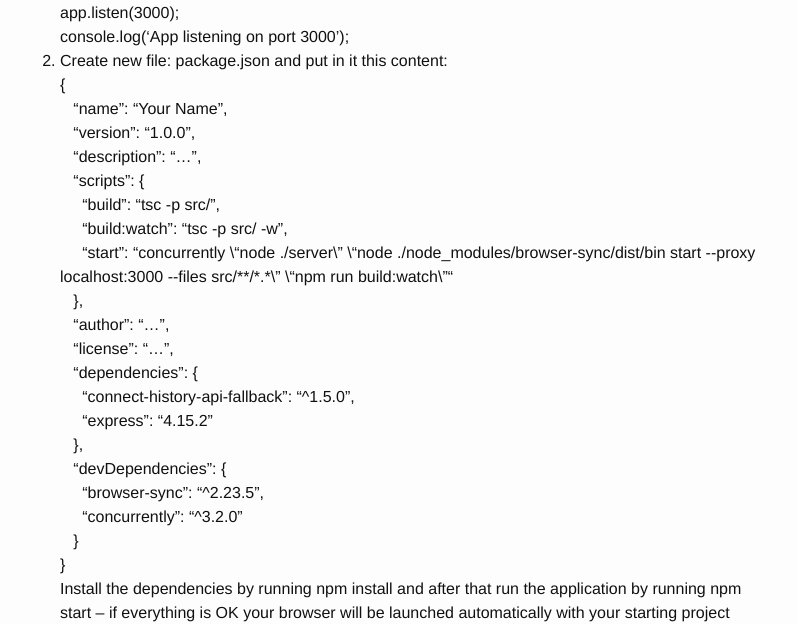
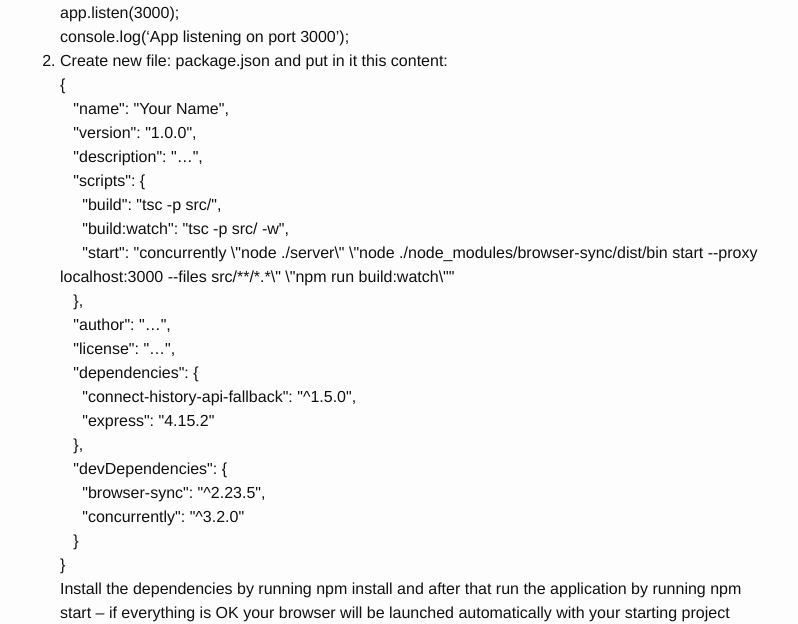
Before and after one commit to meir-ohayon/meir-ohayon.github.io, a Jekyll site: the page built from _posts/2018-01-21-adjusting-angular-plunker-setup-for-local-development-setup.md, in a window 1280 px wide and 900 px high, scrolled down 1905 px. Shown: the part 160-784 px from the top of the window, without its empty margins (240-1038 px from the left). Built offline with Jekyll 4.4.1, drawn with Linux system fonts in a browser that asks for light colours; comment, search, counter and statistics services are not loaded; some of the changed text lies outside the part shown.

Commit message:
Update 2018-01-21-adjusting-angular-plunker-setup-for-local-development-setup.md

```diff
--- a/_posts/2018-01-21-adjusting-angular-plunker-setup-for-local-development-setup.md
+++ b/_posts/2018-01-21-adjusting-angular-plunker-setup-for-local-development-setup.md
@@ -8,9 +8,9 @@ categories: angular
 Download the plunker angular setup by visiting https://plnkr.co/ and clicking the 'Launch the Editor' button, then in the top menu choose New->Angular , after it will finish loading click the download button in the top right corner to download this setup as a zip file, create folder for your project and extract it there , and for converting it to local development setup follow those steps:
 
 ## In index.html
-1.	Change from &lt;base href="." /&gt; to &lt;base href="/" /&gt;
-2.	Add bellow this: &lt;meta charset="UTF-8"&gt;&lt;meta name="viewport" content="width=device-width, initial-scale=1"&gt;
-3.	Change from &lt;script src="config.js"&gt;&lt;/script&gt; to &lt;script src="systemjs.config.js"&gt;&lt;/script&gt;<br>Change also the file name !
+1.	Change from &lt;base href=\".\" /&gt; to &lt;base href=\"/\" /&gt;
+2.	Add bellow this: &lt;meta charset=\"UTF-8\"&gt;&lt;meta name=\"viewport\" content=\"width=device-width, initial-scale=1\"&gt;
+3.	Change from &lt;script src=\"config.js\"&gt;&lt;/script&gt; to &lt;script src=\"systemjs.config.js\"&gt;&lt;/script&gt;<br>Change also the file name !
 4.	Change from: System.import('app')<br>to: System.import('src/main.js')
 
 ## In systemjs.config.js (you have changed to this name from config.js)
@@ -25,7 +25,7 @@ Create the file tsconfig.json and copy its content from here:<br>
 
 ## Back in the root folder
 1.	Create new file: server.js and put in it this content:<br>process.env.NODE_ENV = 'production';<br>var history = require('connect-history-api-fallback');<br>var express = require('express');<br>var app = express();<br>app.use(history({ htmlAcceptHeaders: ['text/html', 'application/xhtml+xml'] }));<br>app.use(express.static(__dirname)); <br>app.listen(3000);<br>console.log('App listening on port 3000');
-2.	Create new file: package.json and put in it this content:<br>{<br>  &nbsp;&nbsp;  "name": "Your Name",<br>  &nbsp;&nbsp;  "version": "1.0.0",<br>  &nbsp;&nbsp;  "description": "…",<br>  &nbsp;&nbsp;  "scripts": {<br>   &nbsp;&nbsp;&nbsp;&nbsp;    "build": "tsc -p src/",<br>   &nbsp;&nbsp;&nbsp;&nbsp;    "build:watch": "tsc -p src/ -w",<br>   &nbsp;&nbsp;&nbsp;&nbsp;    "start": "concurrently \\"node ./server\\" \\"node ./node_modules/browser-sync/dist/bin start \-\-proxy localhost:3000 \-\-files src/\*\*/\*\.\*\\" \\"npm run build:watch\\""<br> &nbsp;&nbsp;   },<br>  &nbsp;&nbsp;  "author": "…",<br>  &nbsp;&nbsp;  "license": "…",<br>  &nbsp;&nbsp;  "dependencies": {<br>     &nbsp;&nbsp;&nbsp;&nbsp;    "connect-history-api-fallback": "^1.5.0",<br>   &nbsp;&nbsp;&nbsp;&nbsp;      "express": "4.15.2"<br>  &nbsp;&nbsp;  },<br>  &nbsp;&nbsp;  "devDependencies": {<br>   &nbsp;&nbsp;&nbsp;&nbsp;     "browser-sync": "^2.23.5",<br>   &nbsp;&nbsp;&nbsp;&nbsp;     "concurrently": "^3.2.0"<br>  &nbsp;&nbsp;  }<br>}<br>Install the dependencies by running npm install and after that run the application by running npm start – if everything is OK your browser will be launched automatically with your starting project page.<br>
+2.	Create new file: package.json and put in it this content:<br>{<br>  &nbsp;&nbsp;  \"name\": \"Your Name\",<br>  &nbsp;&nbsp;  \"version\": \"1.0.0\",<br>  &nbsp;&nbsp;  \"description\": \"…\",<br>  &nbsp;&nbsp;  \"scripts\": {<br>   &nbsp;&nbsp;&nbsp;&nbsp;    \"build\": \"tsc -p src/\",<br>   &nbsp;&nbsp;&nbsp;&nbsp;    \"build:watch\": \"tsc -p src/ -w\",<br>   &nbsp;&nbsp;&nbsp;&nbsp;    \"start\": \"concurrently \\\"node ./server\\\" \\\"node ./node_modules/browser-sync/dist/bin start \-\-proxy localhost:3000 \-\-files src/\*\*/\*\.\*\\\" \\\"npm run build:watch\\\"\"<br> &nbsp;&nbsp;   },<br>  &nbsp;&nbsp;  \"author\": \"…\",<br>  &nbsp;&nbsp;  \"license\": \"…\",<br>  &nbsp;&nbsp;  \"dependencies\": {<br>     &nbsp;&nbsp;&nbsp;&nbsp;    \"connect-history-api-fallback\": \"^1.5.0\",<br>   &nbsp;&nbsp;&nbsp;&nbsp;      \"express\": \"4.15.2\"<br>  &nbsp;&nbsp;  },<br>  &nbsp;&nbsp;  \"devDependencies\": {<br>   &nbsp;&nbsp;&nbsp;&nbsp;     \"browser-sync\": \"^2.23.5\",<br>   &nbsp;&nbsp;&nbsp;&nbsp;     \"concurrently\": \"^3.2.0\"<br>  &nbsp;&nbsp;  }<br>}<br>Install the dependencies by running npm install and after that run the application by running npm start – if everything is OK your browser will be launched automatically with your starting project page.<br>
 
 ## Notes:
 1.	The plunker setup uses CDN from <https://unpkg.com/> - of course you can change this to be installed locally  in your computer by adding them as dependencies (some of them needs to be in the dependencies section and some in the devDependencies section) in the package.json file and installing them with npm install, then you also need to change line in the systemjs.config.js file, from: paths: { 'npm:': 'https://unpkg.com/' }, to: paths: { 'npm:': ' node_modules/' },
```
